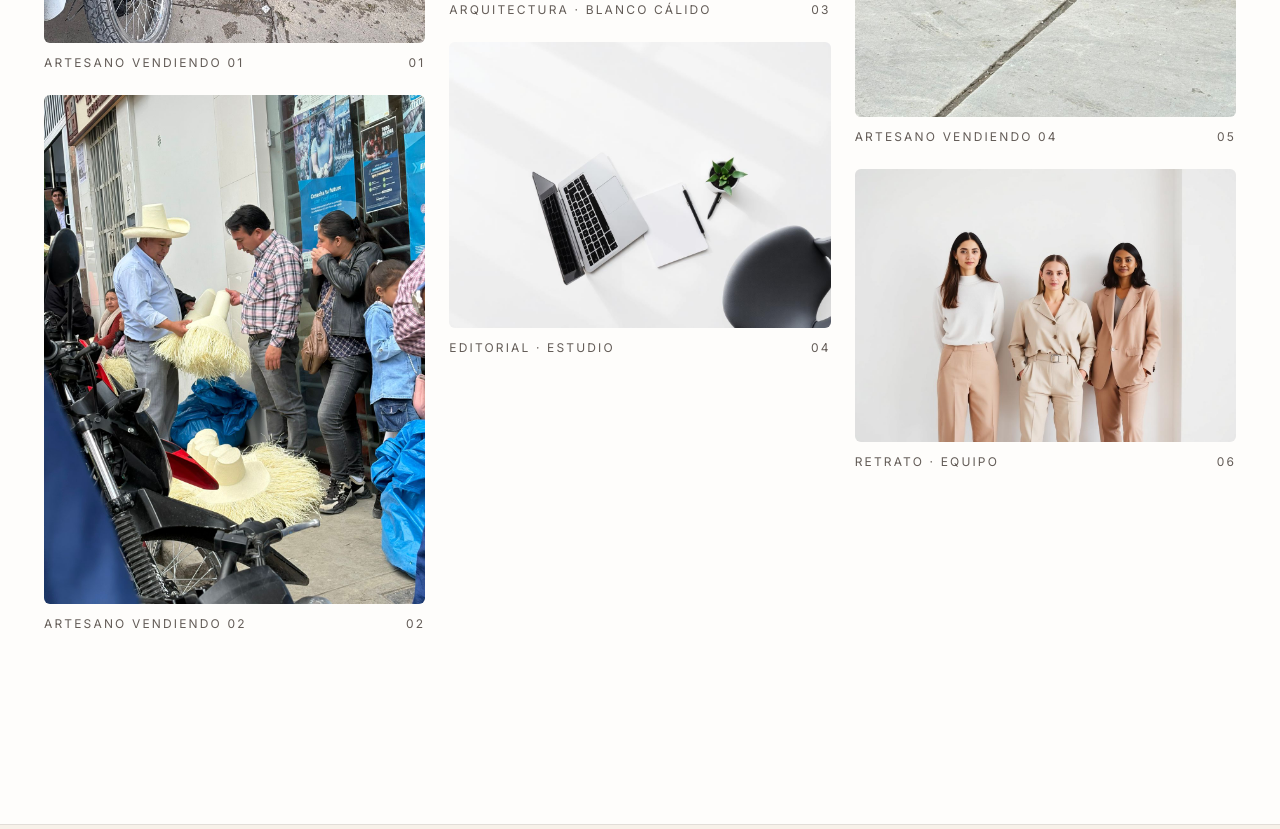
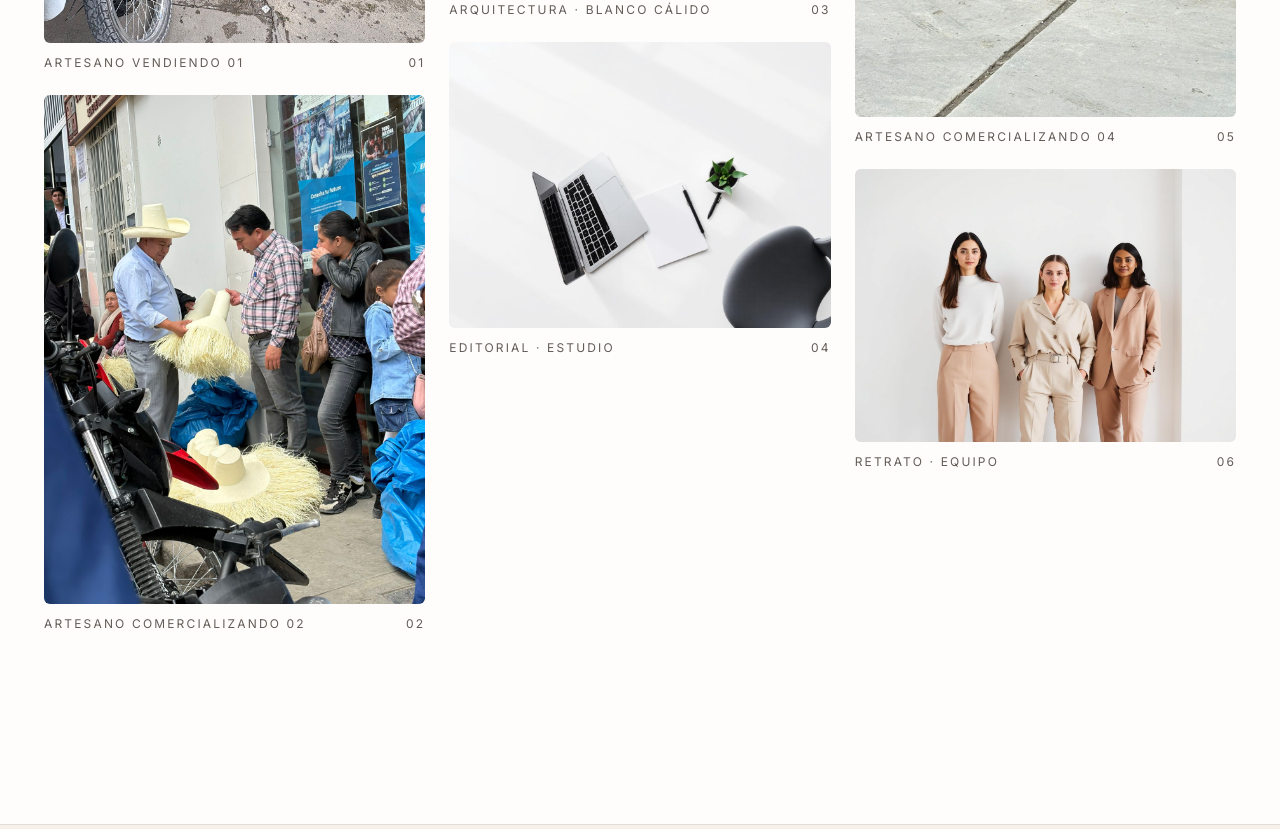
Before and after one commit to ANGEL-JHAN/web-prueba, a React (Vite) app: page /galeria in a window 1280 px wide. Shown: the part 740-1569 px from the top of the page. Built offline with nearby package versions, Linux system fonts and the light colour scheme.

Commit message:
Actualizar Galeria.tsx

```diff
--- a/src/pages/Galeria.tsx
+++ b/src/pages/Galeria.tsx
@@ -7,10 +7,10 @@ import team from "@/assets/team.jpg";
 
 const items = [
   { src: g1, alt: "Formas y luz", cap: "Artesano vendiendo 01" },
-  { src: g2, alt: "Cerámica en luz natural", cap: "Artesano vendiendo 02" },
+  { src: g2, alt: "Cerámica en luz natural", cap: "Artesano comercializando 02" },
   { src: hero, alt: "Interior arquitectónico", cap: "Arquitectura · Blanco cálido" },
   { src: g3, alt: "Espacio de trabajo", cap: "Editorial · Estudio" },
-  { src: g4, alt: "Mármol y sombras", cap: "Artesano vendiendo 04" },
+  { src: g4, alt: "Mármol y sombras", cap: "Artesano comercializando 04" },
   { src: team, alt: "Retrato de equipo", cap: "Retrato · Equipo" },
 ];
 
```
